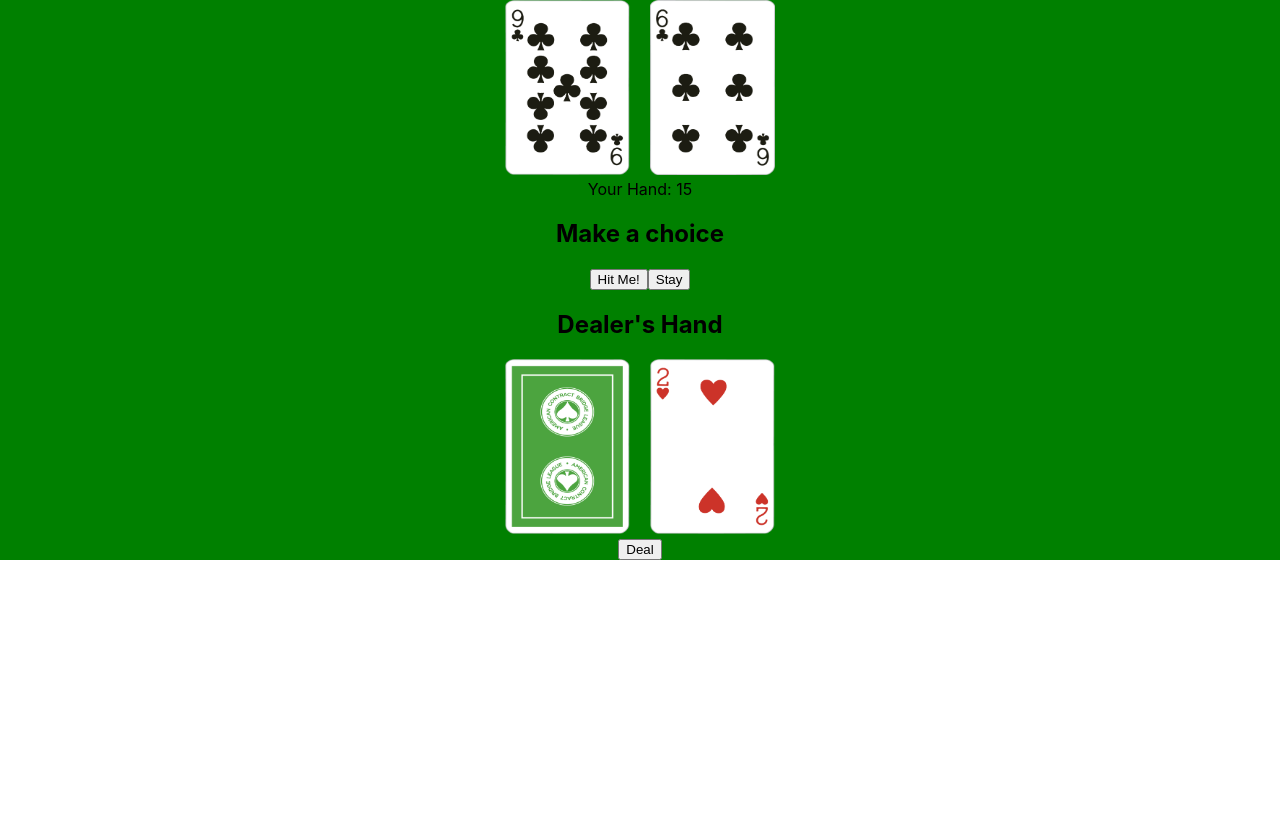
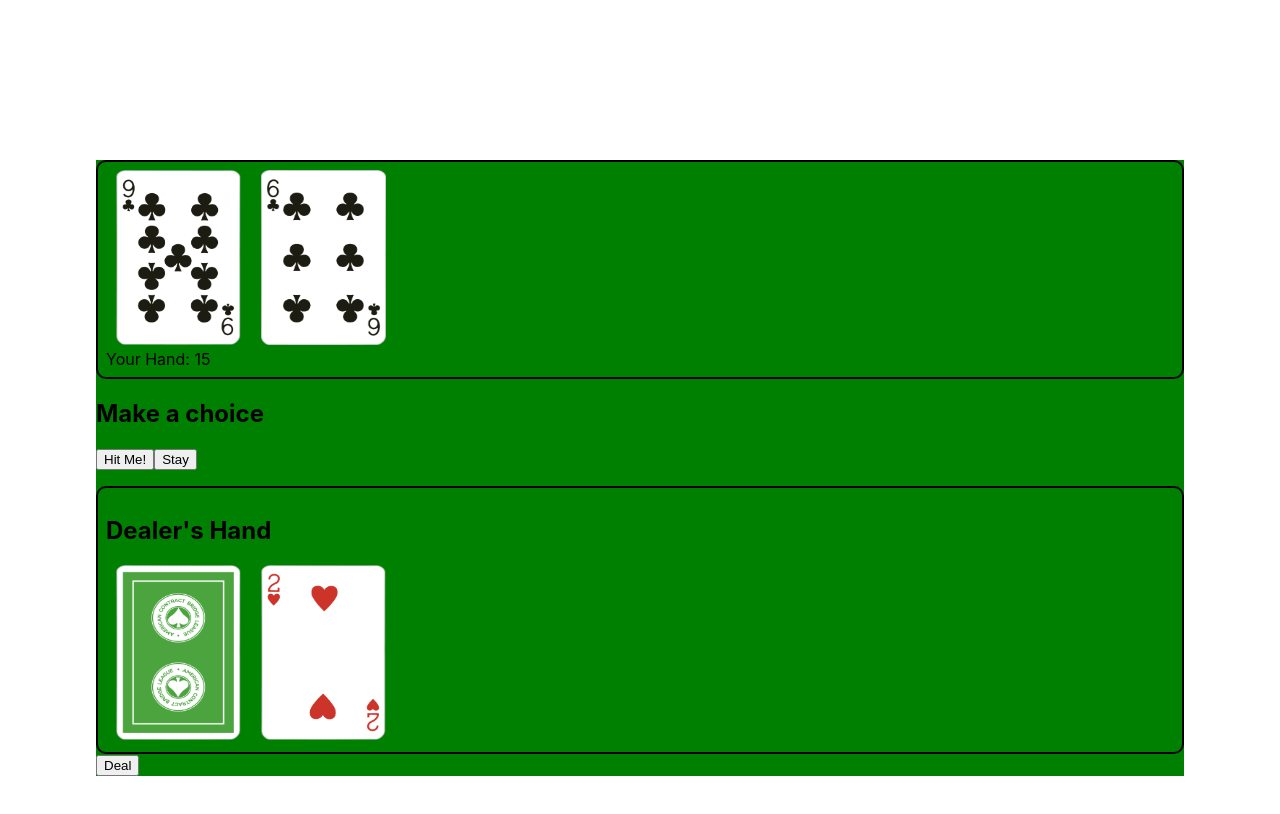
Before and after one commit to AlexKman/ReactBlackjack, a React (Create React App) app in the folder reactblackjack/: page / in a window 1280 px wide. Shown: the top 814 px of the page. Built offline with nearby package versions, Linux system fonts and the light colour scheme.

Commit message:
error made when writing a commit, the on clicks for hit me, stay have been implemented and the running value is displayed for the player hand

```diff
--- a/reactblackjack/src/App.css
+++ b/reactblackjack/src/App.css
@@ -1,39 +1,12 @@
 .App {
-  text-align: center;
+  width: 85%;
+  margin: 10rem auto;
   background-color: green;
 }
 
-.App-logo {
-  height: 40vmin;
-  pointer-events: none;
+.hand {
+  border: solid 2px #000;
+  border-radius: 10px;
+  margin-top: 1rem;
+  padding: 0.5rem;
 }
-
-@media (prefers-reduced-motion: no-preference) {
-  .App-logo {
-    animation: App-logo-spin infinite 20s linear;
-  }
-}
-
-.App-header {
-  background-color: #282c34;
-  min-height: 100vh;
-  display: flex;
-  flex-direction: column;
-  align-items: center;
-  justify-content: center;
-  font-size: calc(10px + 2vmin);
-  color: white;
-}
-
-.App-link {
-  color: #61dafb;
-}
-
-@keyframes App-logo-spin {
-  from {
-    transform: rotate(0deg);
-  }
-  to {
-    transform: rotate(360deg);
-  }
-}
--- a/reactblackjack/src/App.js
+++ b/reactblackjack/src/App.js
@@ -101,7 +101,7 @@ class App extends Component {
         )}
 
         {playerTotal > 21 ? (
-          <h2>Bust!</h2>
+          <h1>You are Bust!</h1>
         ) : (
           this.state.gameOver === false && (
             <div className="player-buttons">
```
